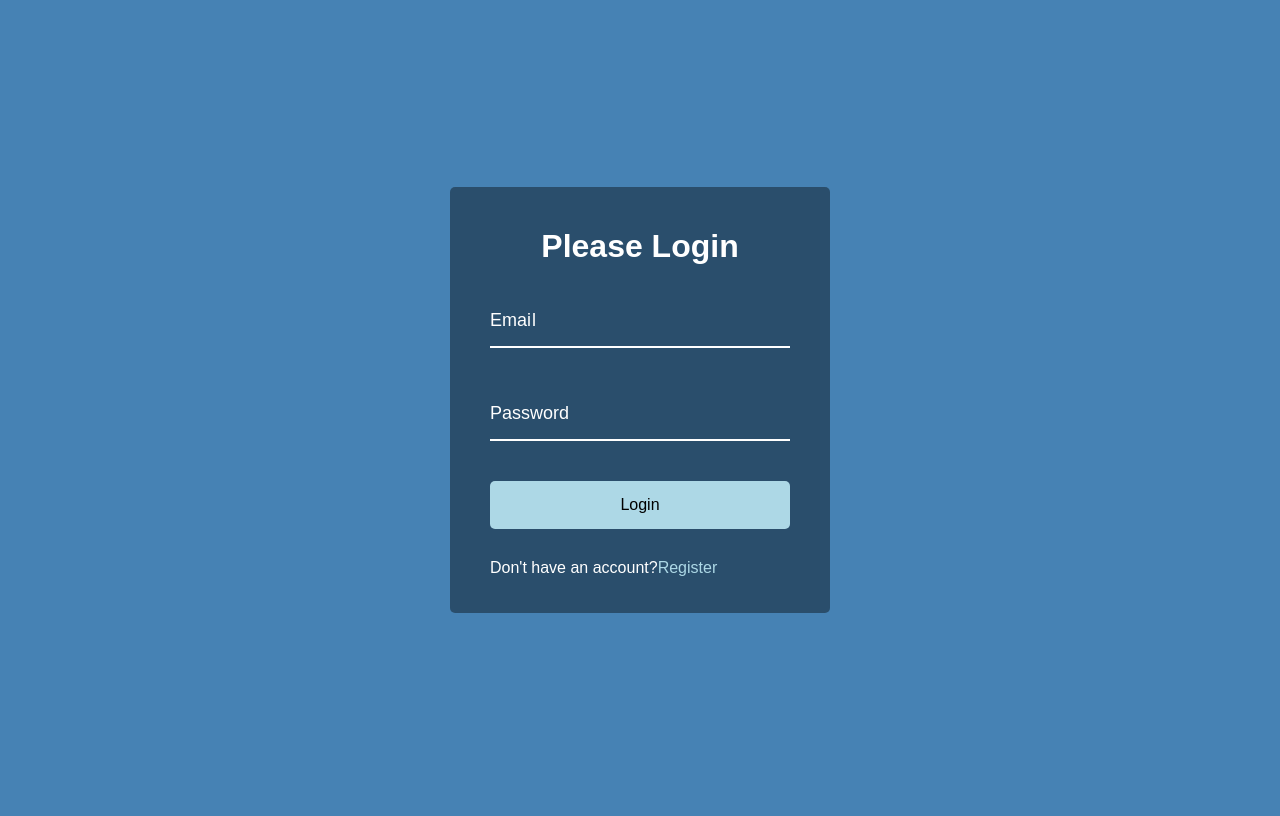
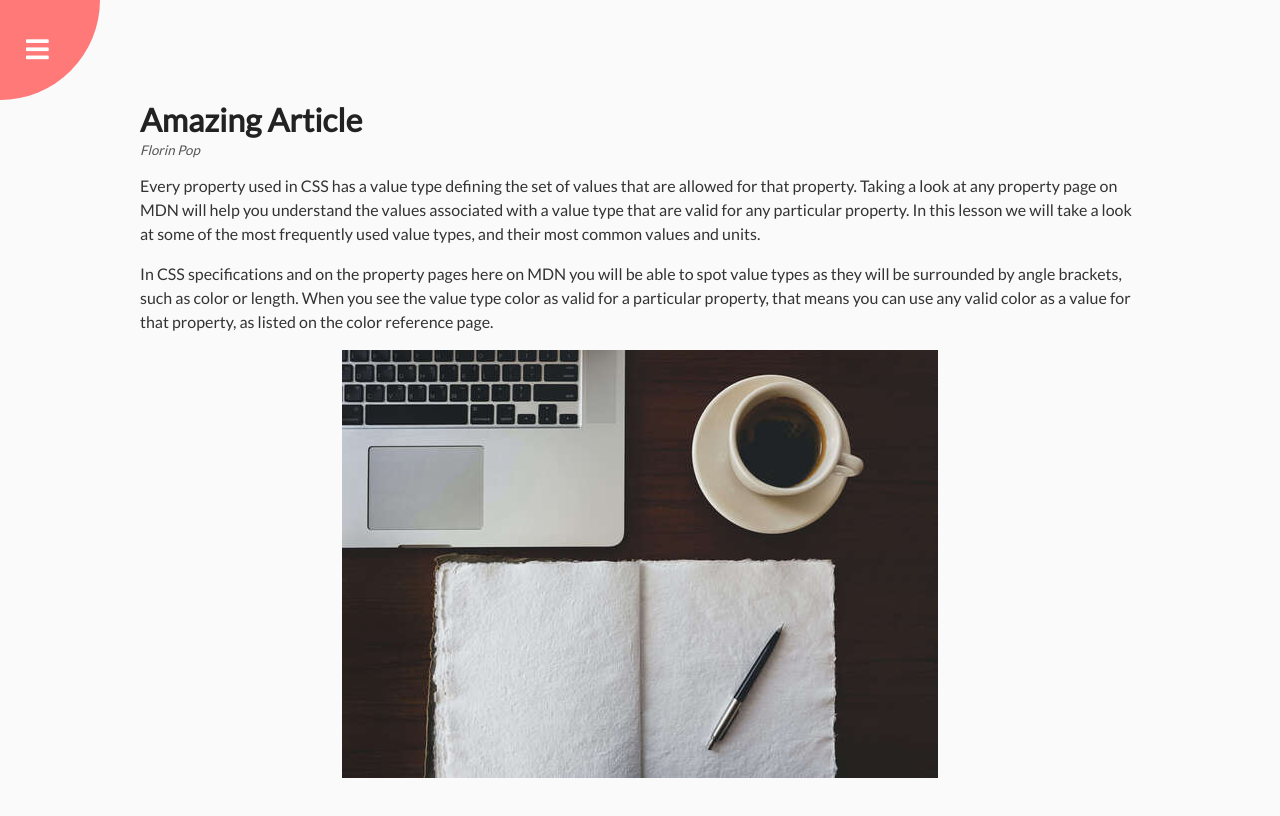
Before and after one commit to wintertwinkle/50-projects-in-react, a React (Create React App) app: page / in a window 1280 px wide. Shown: the top 816 px of the page. Built offline with nearby package versions, Linux system fonts and the light colour scheme; a web font is replaced by a local one.

Commit message:
rotating-navigation

```diff
--- a/package.json
+++ b/package.json
@@ -6,6 +6,7 @@
     "@testing-library/jest-dom": "^5.16.2",
     "@testing-library/react": "^12.1.4",
     "@testing-library/user-event": "^13.5.0",
+    "md-article": "^1.1.0",
     "react": "^17.0.2",
     "react-dom": "^17.0.2",
     "react-scripts": "5.0.0",
--- a/public/index.html
+++ b/public/index.html
@@ -8,6 +8,15 @@
     <meta
       name="description"
       content="Web site created using create-react-app"
+    />
+    <!--
+      font file
+     -->
+    <link
+      rel="stylesheet"
+      href="https://cdnjs.cloudflare.com/ajax/libs/font-awesome/5.15.2/css/all.min.css"
+      integrity="sha512-HK5fgLBL+xu6dm/Ii3z4xhlSUyZgTT9tuc/hSrtw6uzJOvgRr2a9jyxxT1ely+B+xFAmJKVSTbpM/CuL7qxO8w=="
+      crossorigin="anonymous"
     />
     <link rel="apple-touch-icon" href="%PUBLIC_URL%/logo192.png" />
     <!--
--- a/src/App.js
+++ b/src/App.js
@@ -1,6 +1,7 @@
 // import HiddenSearchWidget from "./components/hidden-search-widget"
-import FormWaveAnimation from "./components/form-wave-animation"
+// import FormWaveAnimation from "./components/form-wave-animation"
+import RotatingNavigation from "./components/rotating-navigation"
 
 export default function App(props) {
-  return <FormWaveAnimation />
+  return <RotatingNavigation />
 }
--- /dev/null
+++ b/src/components/rotating-navigation/content.js
@@ -0,0 +1,26 @@
+export default function Content(props) {
+  const image = props.image
+  return (
+    <div className="content">
+      <h1>Amazing Article</h1>
+      <small>Florin Pop</small>
+      <p>
+        Every property used in CSS has a value type defining the set of values
+        that are allowed for that property. Taking a look at any property page
+        on MDN will help you understand the values associated with a value type
+        that are valid for any particular property. In this lesson we will take
+        a look at some of the most frequently used value types, and their most
+        common values and units.
+      </p>
+      <p>
+        In CSS specifications and on the property pages here on MDN you will be
+        able to spot value types as they will be surrounded by angle brackets,
+        such as color or length. When you see the value type color as valid for
+        a particular property, that means you can use any valid color as a value
+        for that property, as listed on the color reference page.
+      </p>
+
+      <img src={image} alt="an img" />
+    </div>
+  )
+}
--- /dev/null
+++ b/src/components/rotating-navigation/index.js
@@ -0,0 +1,39 @@
+import { Component } from "react"
+import "./style/index.css"
+import Page from "./page"
+import Nav from "./nav"
+
+import image from "./images/oie_2195929gQPjiDAI.jpg"
+
+// Question: when there are multiple levels of component hierachcies
+// one deep nested component need a prop from a top level component
+// but the props need to pass over every single component in the path from the origin component to the target component
+// Is there some possible ways to solve this problem?
+
+// Answer: `React Context` realted API: `React.reacteContext`
+
+export default class RotatingNavigation extends Component {
+  constructor(props) {
+    super(props)
+    this.state = {
+      isRotate: false,
+    }
+    this.handleClick = this.handleClick.bind(this)
+  }
+
+  handleClick() {
+    this.setState({
+      isRotate: !this.state.isRotate,
+    })
+  }
+
+  render() {
+    const isRotate = this.state.isRotate
+    return (
+      <div>
+        <Page image={image} rotaion={isRotate} onClick={this.handleClick} />
+        <Nav />
+      </div>
+    )
+  }
+}
--- /dev/null
+++ b/src/components/rotating-navigation/menu-toggle.js
@@ -0,0 +1,17 @@
+export default function MenuToggle(props) {
+  function handleClick() {
+    props.onClick()
+  }
+  return (
+    <div className="circle-container">
+      <div className="circle">
+        <button id="close" onClick={handleClick}>
+          <i className="fas fa-times"></i>
+        </button>
+        <button id="open" onClick={handleClick}>
+          <i className="fas fa-bars"></i>
+        </button>
+      </div>
+    </div>
+  )
+}
--- /dev/null
+++ b/src/components/rotating-navigation/nav.js
@@ -0,0 +1,17 @@
+export default function Nav() {
+  return (
+    <nav>
+      <ul>
+        <li>
+          <i className="fas fa-home"></i> Home
+        </li>
+        <li>
+          <i className="fas fa-user-alt"></i> About
+        </li>
+        <li>
+          <i className="fas fa-envelope"></i> Concat
+        </li>
+      </ul>
+    </nav>
+  )
+}
--- /dev/null
+++ b/src/components/rotating-navigation/page.js
@@ -0,0 +1,13 @@
+import MenuToggle from "./menu-toggle"
+import Content from "./content"
+
+export default function Page(props) {
+  const isRotate = props.rotaion
+
+  return (
+    <div className={`container ${isRotate ? "show-nav" : ""}`}>
+      <MenuToggle onClick={props.onClick} />
+      <Content image={props.image} />
+    </div>
+  )
+}
--- /dev/null
+++ b/src/components/rotating-navigation/style/index.css
@@ -0,0 +1,145 @@
+@import url("https://fonts.googleapis.com/css?family=Lato&display=swap");
+
+* {
+  box-sizing: border-box;
+}
+
+body {
+  font-family: "Lato", sans-serif;
+  background-color: #333;
+  color: #222;
+  overflow-x: hidden;
+  margin: 0;
+}
+
+.container {
+  background-color: #fafafa;
+  transform-origin: top left;
+  transition: transform 0.5s linear;
+  width: 100vw;
+  min-height: 100vh;
+  padding: 50px;
+}
+
+.container.show-nav {
+  transform: rotate(-20deg);
+}
+
+/* circle */
+
+.circle-container {
+  position: fixed;
+  top: -100px;
+  left: -100px;
+}
+
+.circle {
+  background-color: #ff7979;
+  height: 200px;
+  width: 200px;
+  border-radius: 50%;
+  position: relative;
+  transition: transform 0.5s linear;
+}
+
+.circle button {
+  position: absolute;
+  top: 50%;
+  left: 50%;
+  height: 100px;
+  background: transparent;
+  border: 0;
+  font-size: 26px;
+  color: #fff;
+  cursor: pointer;
+}
+
+.circle button:focus {
+  outline: none;
+}
+
+#open {
+  left: 60%;
+}
+
+#close {
+  top: 60%;
+  transform: rotate(90deg);
+  transform-origin: top left;
+}
+
+.container.show-nav .circle {
+  transform: rotate(-70deg);
+}
+.container.show-nav + nav li {
+  transform: translateX(0);
+  transition-delay: 0.3s;
+}
+
+/* content */
+
+.content {
+  max-width: 1000px;
+  margin: 50px auto;
+}
+
+.content h1 {
+  margin: 0;
+}
+
+.content small {
+  color: #555;
+  font-style: italic;
+}
+
+.content p {
+  color: #333;
+  line-height: 1.5;
+}
+
+.content img {
+  max-width: 100%;
+  display: block;
+  margin: 0 auto;
+}
+
+/* nav */
+
+nav {
+  position: fixed;
+  bottom: 40px;
+  left: 0;
+  z-index: 100;
+}
+
+nav ul {
+  list-style-type: none;
+  padding-left: 30px;
+}
+
+nav ul li {
+  text-transform: uppercase;
+  color: #fff;
+  margin: 40px 0;
+  transform: translateX(-100%);
+  transition: transform 0.4s ease-in;
+}
+
+nav ul li:hover {
+  pointer: cursor;
+}
+
+nav ul li + li {
+  margin-left: 15px;
+  transform: translateX(-150%);
+}
+
+nav ul li + li + li {
+  margin-left: 30px;
+  transform: translateX(-200%);
+}
+
+nav ul li i {
+  font-size: 20px;
+  margin-right: 10px;
+}
```
Also changed, not shown: src/content/test.md (added, +70 -0 lines), src/utils/article-generator.js (added, +17 -0 lines), src/components/rotating-navigation/images/oie_2195929gQPjiDAI.jpg (added), 1 other file (tests, documents, lock files or other folders).
